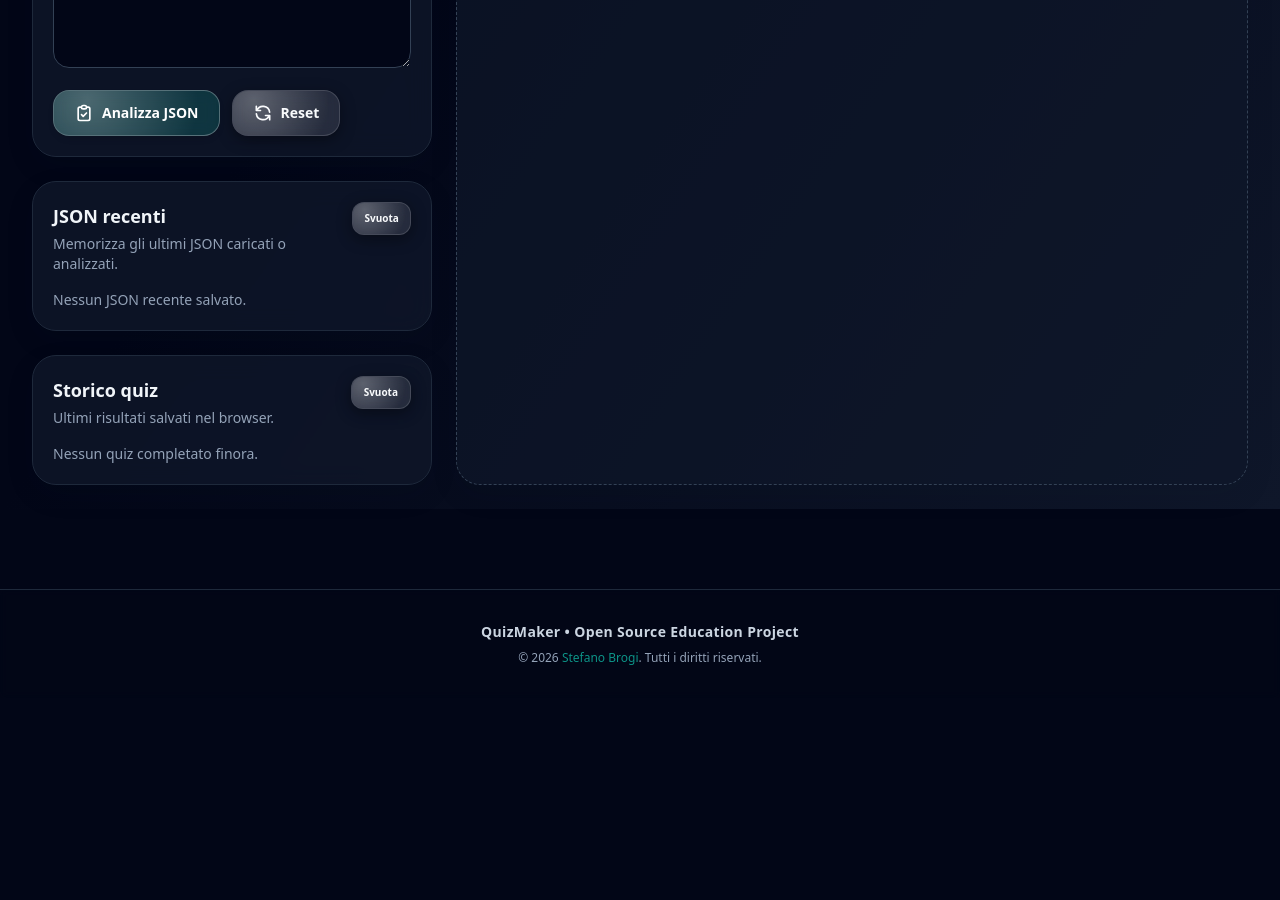
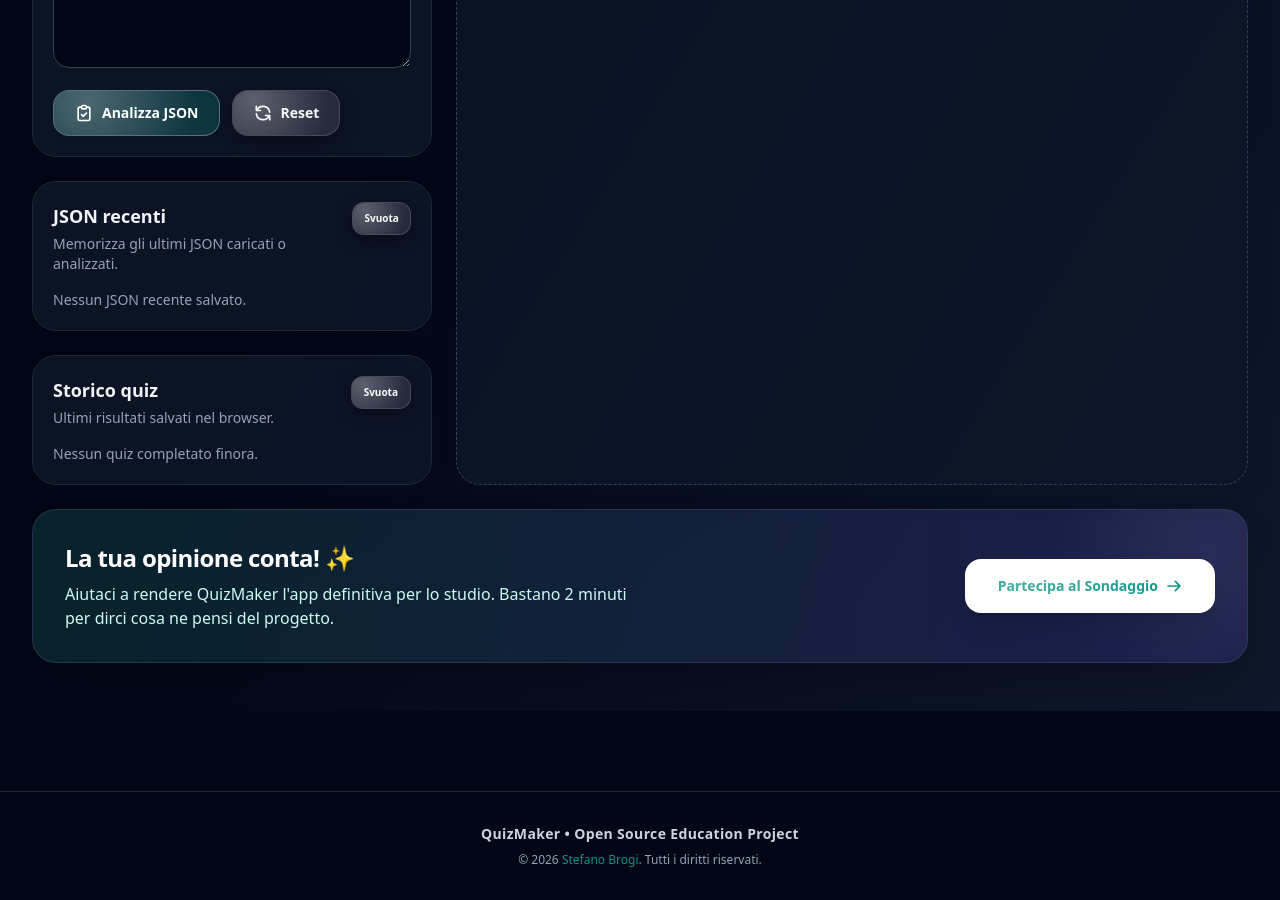
Before and after one commit to Ste517/QuizMaker, a Jekyll site: the page built from index.html, in a window 1280 px wide and 900 px high, scrolled down 1368 px. Built offline with Jekyll 4.4.1, drawn with Linux system fonts in a browser that asks for light colours; nearby versions of some CDN libraries; a script that is not in the unit is left out; before the commit the page ends 2066 px from its top, so only the background shows below that.

Commit message:
feat: add user feedback survey banner to index and create custom 404 error page

```diff
--- a/index.html
+++ b/index.html
@@ -171,6 +171,29 @@ katex: true
       </div>
     </section>
   </main>
+
+  <!-- BANNER SONDAGGIO -->
+  <section class="mx-auto max-w-7xl px-4 pb-12 sm:px-6 lg:px-8">
+    <div class="relative overflow-hidden rounded-3xl bg-gradient-to-r from-brand-600 to-indigo-700 p-8 shadow-2xl dark:from-brand-900/40 dark:to-indigo-900/40 border border-white/10">
+      <!-- Decorazione Sfondo -->
+      <div class="absolute -right-10 -top-10 h-40 w-40 rounded-full bg-white/10 blur-3xl"></div>
+      <div class="absolute -left-10 -bottom-10 h-40 w-40 rounded-full bg-brand-400/20 blur-3xl"></div>
+
+      <div class="relative flex flex-col items-center justify-between gap-6 md:flex-row">
+        <div class="text-center md:text-left">
+          <h3 class="text-2xl font-black text-white tracking-tight">La tua opinione conta! ✨</h3>
+          <p class="mt-2 text-brand-100 max-w-xl text-sm sm:text-base leading-relaxed">
+            Aiutaci a rendere QuizMaker l'app definitiva per lo studio. Bastano 2 minuti per dirci cosa ne pensi del progetto.
+          </p>
+        </div>
+        <a href="https://forms.gle/vYFhxKYKfeAuKpNY9" target="_blank" class="btn-glass inline-flex items-center gap-2 rounded-2xl bg-white px-8 py-4 text-sm font-bold text-brand-600 shadow-xl transition-all hover:scale-105 active:scale-95 whitespace-nowrap">
+          Partecipa al Sondaggio
+          <svg class="w-4 h-4" fill="none" stroke="currentColor" viewBox="0 0 24 24"><path stroke-linecap="round" stroke-linejoin="round" stroke-width="2.5" d="M14 5l7 7m0 0l-7 7m7-7H3"></path></svg>
+        </a>
+      </div>
+    </div>
+  </section>
+
   </div> <!-- Fine configView -->
 
 
```
Also changed, not shown: 404.html (added, +32 -0 lines).
